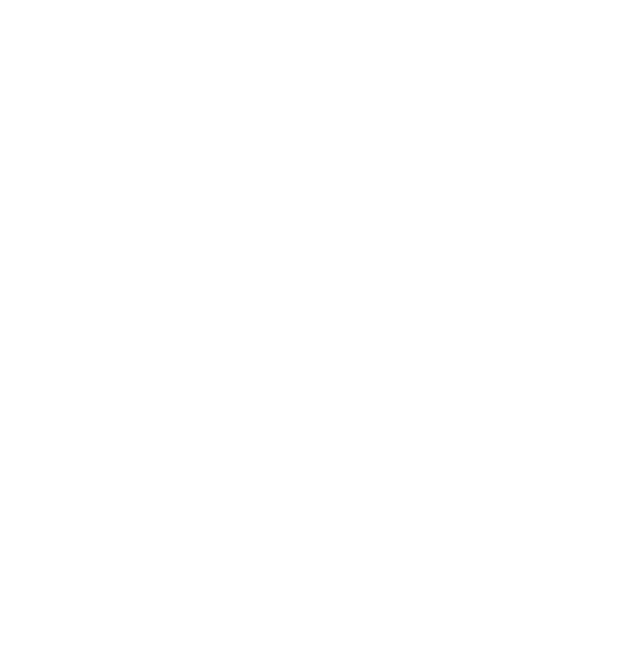
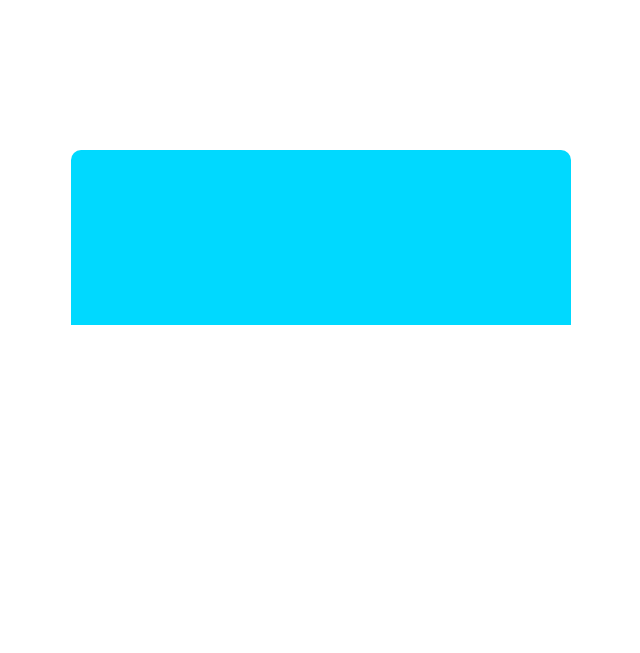
Before and after one commit to Shivam7530/Project_1, a plain HTML site: page index.html in a window 1280 px wide. Shown: the whole page, without its empty margins (319-959 px from the left). Drawn offline with nearby package versions, Linux system fonts and the light colour scheme.

Commit message:
working on cards

```diff
--- a/index.css
+++ b/index.css
@@ -224,10 +224,37 @@ button img {
   }
 }
 
-.wrapper {
+/*Cards*/
+
+.wrap {
   width: 100vw;
   height: 100vh;
   display: flex;
   justify-content: center;
   align-items: center;
 }
+
+.cards {
+  width: 50rem;
+  height: 50rem;
+  border-radius: 1rem;
+  overflow: hidden;
+}
+
+.card_head {
+  width: 100%;
+  height: 35%;
+}
+
+.card_body {
+  background-color: white;
+  height: 64%;
+}
+
+.card__head_primary {
+  background-color: var(--secondary_color);
+}
+
+.card__head_secondary {
+  background-color: var(--Primary_color);
+}
--- a/index.html
+++ b/index.html
@@ -19,6 +19,11 @@
   </head>
 
   <body>
-    <div class="wraper"></div>
+    <div class="wrap">
+      <section class="cards">
+        <div class="card_head card__head_primary"></div>
+        <div class="card_body"></div>
+      </section>
+    </div>
   </body>
 </html>
```
Also changed, not shown: Components/cards.html (added, +9 -0 lines).
